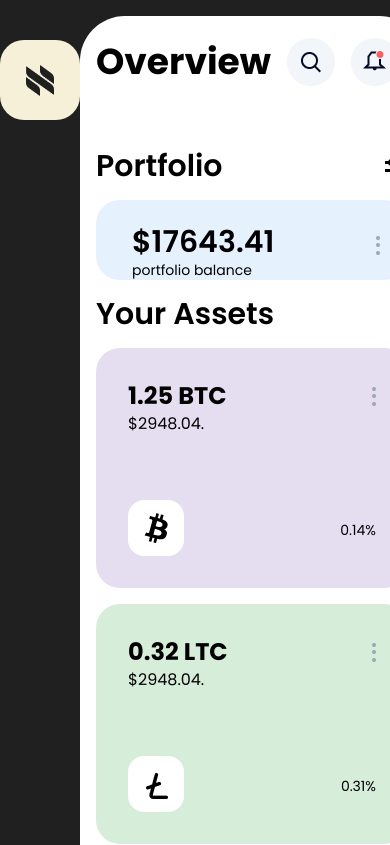
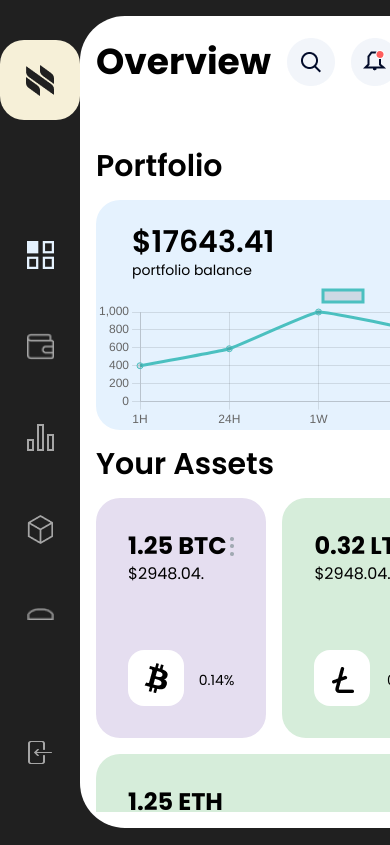
Before and after one commit to whenmechaniccodes/crypto-wallet-dashboard, a website: page src/index.html in a window 390 px wide. Shown: the top 845 px of the page. Drawn offline with nearby package versions, Linux system fonts and the light colour scheme.

Commit message:
Added Chart.js and made header sticky

```diff
--- a/src/index.html
+++ b/src/index.html
@@ -1,15 +1,16 @@
 <!DOCTYPE html>
-<html lang="en">
+<html lang="en" class="h-full">
 
 <head>
     <meta charset="UTF-8">
     <meta http-equiv="X-UA-Compatible" content="IE=edge">
     <meta name="viewport" content="width=device-width, initial-scale=1.0">
-    <title>Document</title>
+    <title>Crypto Wallet Dashboard</title>
     <link rel="preconnect" href="https://fonts.googleapis.com">
     <link rel="preconnect" href="https://fonts.gstatic.com" crossorigin>
     <link href="https://fonts.googleapis.com/css2?family=Poppins:wght@400;500;600;700&display=swap" rel="stylesheet">
     <script src="https://cdn.tailwindcss.com"></script>
+    <script src="https://cdnjs.cloudflare.com/ajax/libs/Chart.js/3.7.1/chart.min.js"></script>
     <script>
         tailwind.config = {
             theme: {
@@ -24,13 +25,16 @@
                         "0012rem": "0 0 12rem",
                     },
                     fontFamily: {
-                        'poppins': 'Poppins'
+                        'poppins': 'Poppins',
                     },
                     backgroundImage: {
                         "advertise": "url('./images/Frame\ 2.png')",
                     },
                     height: {
                         "adv363px": "363px",
+                    },
+                    width:{
+                        "500": "500px",
                     }
                 }
             }
@@ -44,38 +48,62 @@
             <img src="images/logo.png" alt="">
         </div>
         <div class="icons flex flex-col flex-auto justify-center gap-16 lg:gap-5 ">
-            <img src="images/app.png" alt="Application">
-            <img src="images/Vector (1).png" alt="Application">
-            <img src="images/Group 1.png" alt="Application">
-            <img src="images/Vector (2).png" alt="Application">
-            <img src="images/Group.png" alt="Application">
+            <img class="cursor-pointer" src="images/app.png" alt="Application">
+            <img class="cursor-pointer" src="images/Vector (1).png" alt="Application">
+            <img class="cursor-pointer" src="images/Group 1.png" alt="Application">
+            <img class="cursor-pointer" src="images/Vector (2).png" alt="Application">
+            <img class="cursor-pointer" src="images/Group.png" alt="Application">
         </div>
-        <img class="logout mb-20" src="images/login.png" alt="Application">
+        <img class="logout mb-20 cursor-pointer" src="images/login.png" alt="Application">
     </aside>
     <main class="container flex-auto mt-4 mr-4 mb-4 ml-0 bg-[white] rounded-[45px] p-4 lg:p-8">
         <header class="flex items-center pb-7 gap-4">
             <span class="overview flex font-bold text-4xl text-[#000000] flex-auto">Overview</span>
-            <img src="images/Group 9 (1).png" alt="">
-            <img src="images/Group 10.png" alt="">
-            <img src="images/grandson 1.png" alt="">
-            <img src="images/Zoia M..png" alt="">
-            <img src="images/Group 11.png" alt="">
+            <img class="cursor-pointer" src="images/Group 9 (1).png" alt="">
+            <img class="cursor-pointer" src="images/Group 10.png" alt="">
+            <img class="cursor-pointer" src="images/grandson 1.png" alt="">
+            <img class="cursor-pointer" src="images/Zoia M..png" alt="">
+            <img class="cursor-pointer" src="images/Group 11.png" alt="">
         </header>
-        <div>
+        <div class="h-[calc(100%-88px)] overflow-auto">
             <div class="headings flex items-center justify-center font-semibold text-3xl text-[#000000] pt-7">
                 <span class="flex-auto">Portfolio</span>
                 <span class="flex-00622px  hidden lg:block">Your Assets</span>
-                <img src="images/Group 32.png" alt="Application">
+                <img class="cursor-pointer" src="images/Group 32.png" alt="Application">
             </div>
             <div class="box-container flex  flex-wrap mt-4 gap-4 lg:gap-8">
-                <div class="box-1 flex-full lg:flex-auto left-72 rounded-3xl bg-[#E5F2FE]">
-                    <div class="flex flex-col">
+                <div class="box-1 flex flex-full lg:flex-auto left-72 rounded-3xl bg-[#E5F2FE]">
+                    <div class="flex flex-col flex-full">
                         <div class="flex">
                             <div class="amount1 flex-auto mt-6 ml-9 font-semibold text-3xl">$17643.41</div>
-                            <div class="option-bar1 mt-9 mr-7"><img src="images/Group 3.png" alt="">
+                            <div class="option-bar1 mt-9 mr-7 cursor-pointer"><img src="images/Group 3.png" alt="">
                             </div>
                         </div>
                         <div class="portfolio-bal font-normal text-sm ml-9">portfolio balance</div>
+                        <div class="flex-col w-500">
+                            <canvas id="myChart"></canvas>
+                        </div>
+                        <script>
+                            const ctx = document.getElementById('myChart').getContext('2d');
+                            const myChart = new Chart(ctx, {
+                                type: 'line',
+                                data: {
+                                    labels: ['1H', '24H', '1W', '1M', '1Y', 'All'],
+                                    datasets: [
+                                        {
+                                            label: '',
+                                            data: [400, 590, 1000, 800, 10, 300],
+                                            fill: false,
+                                            borderColor: 'rgb(75, 192, 192)',
+                                            tension: 0.1,
+                                        },
+                                    ],
+                                },
+                                options: {
+                                    maintainAspectRatio: false,
+                                }
+                            });
+                        </script>
                     </div>
                 </div>
                 <div class="headings flex  font-semibold text-3xl text-[#000000] flex-full block lg:hidden ">
@@ -85,7 +113,7 @@
                     <div class="flex flex-col w-full">
                         <div class="flex items-center">
                             <div class="amount2 flex-auto  font-bold text-2xl">1.25 BTC</div>
-                            <div><img src="images/Group 3.png" alt=""></div>
+                            <div><img class="cursor-pointer" src="images/Group 3.png" alt=""></div>
                         </div>
                         <div class="co-amount font-normal text-base">$2948.04.</div>
                         <div class="flex items-end flex-auto">
@@ -103,7 +131,7 @@
                     <div class="flex flex-col w-full">
                         <div class="flex items-center">
                             <div class="amount2 flex-auto font-bold text-2xl">0.32 LTC</div>
-                            <div><img src="images/Group 3.png" alt=""></div>
+                            <div><img class="cursor-pointer" src="images/Group 3.png" alt=""></div>
                         </div>
                         <div class="co-amount font-normal text-base">$2948.04.</div>
                         <div class=" flex flex-auto items-end">
@@ -121,7 +149,7 @@
                     <div class="flex flex-col w-full">
                         <div class="flex items-center">
                             <div class="amount2 flex-auto font-bold text-2xl">1.25 ETH</div>
-                            <div><img src="images/Group 3.png" alt=""></div>
+                            <div><img class="cursor-pointer" src="images/Group 3.png" alt=""></div>
                         </div>
                         <div class="co-amount font-normal text-base">$2948.04.</div>
                         <div class=" flex flex-auto items-end">
@@ -176,7 +204,7 @@
                         <div class="flex-00100px">$2.42</div>
                         <div class="flex-0080px">+13.38%</div>
                         <div class="flex-00100px">$399.8M</div>
-                        <div class="flex-0050px"><img src="images/Vector 8.png" alt=""></div>
+                        <div class="flex-0050px"><img class="cursor-pointer" src="images/Vector 8.png" alt=""></div>
                     </div>
                     <div class="flex w-full mt-6 items-center">
                         <div class="flex-auto flex gap-5 items-center">
@@ -189,7 +217,7 @@
                         <div class="flex-00100px">$7.48</div>
                         <div class="flex-0080px">+11.19%</div>
                         <div class="flex-00100px">$152.5M</div>
-                        <div class="flex-0050px"><img src="images/Vector 8.png" alt=""></div>
+                        <div class="flex-0050px"><img class="cursor-pointer" src="images/Vector 8.png" alt=""></div>
                     </div>
                     <div class="flex w-full mt-6 items-center">
                         <div class="flex-auto flex gap-5 items-center">
@@ -202,7 +230,7 @@
                         <div class="flex-00100px">$0.0184</div>
                         <div class="flex-0080px">+7.57%</div>
                         <div class="flex-00100px">$1.2B</div>
-                        <div class="flex-0050px"><img src="images/Vector 8.png" alt=""></div>
+                        <div class="flex-0050px"><img class="cursor-pointer" src="images/Vector 8.png" alt=""></div>
                     </div>
                     <div class="flex w-full mt-6 items-center">
                         <div class="flex-auto flex gap-5 items-center">
@@ -215,13 +243,13 @@
                         <div class="flex-00100px">$7.48</div>
                         <div class="flex-0080px">+11.19%</div>
                         <div class="flex-00100px">$152.5M</div>
-                        <div class="flex-0050px"><img src="images/Vector 8.png" alt=""></div>
+                        <div class="flex-0050px"><img class="cursor-pointer" src="images/Vector 8.png" alt=""></div>
                     </div>
                 </div>
                 <div
                     class="advertise bg-advertise flex flex-00418px h-adv363px flex-col bg-[#222222] pt-16 pr-8 pb-0 pl-8 box-border bg-no-repeat bg-right-bottom rounded-[30px]">
                     <div class="line-1 flex items-center font-bold text-[30px] text-[#FFFFFF]">
-                        Earn <img src="./images/Group 29.png" alt="">Crypto
+                        Earn <img class="cursor-pointer" src="./images/Group 29.png" alt="">Crypto
                     </div>
                     <div class="line-2 flex items-center font-bold text-[30px] text-[#FFFFFF]"> with Coinview Earn!
                     </div>
@@ -233,10 +261,7 @@
             </div>
 
         </div>
-
-
     </main>
-
 </body>
 
 </html>
```
